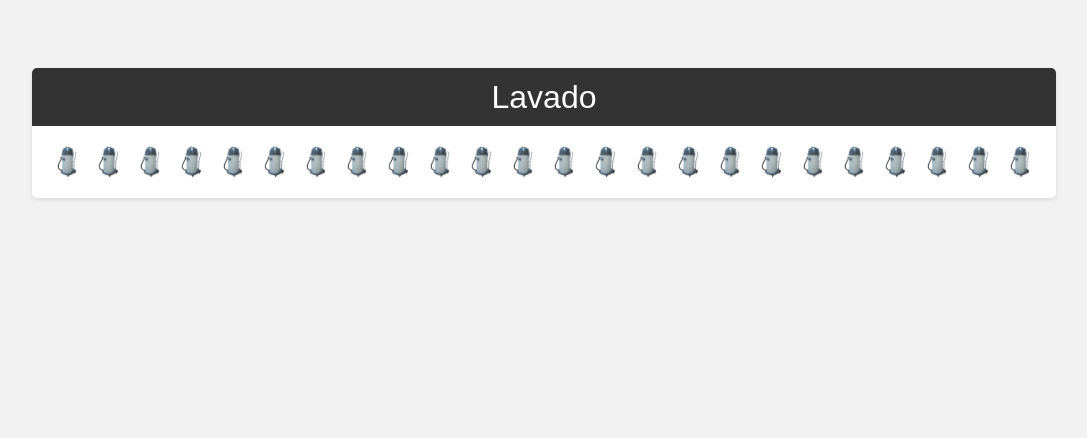
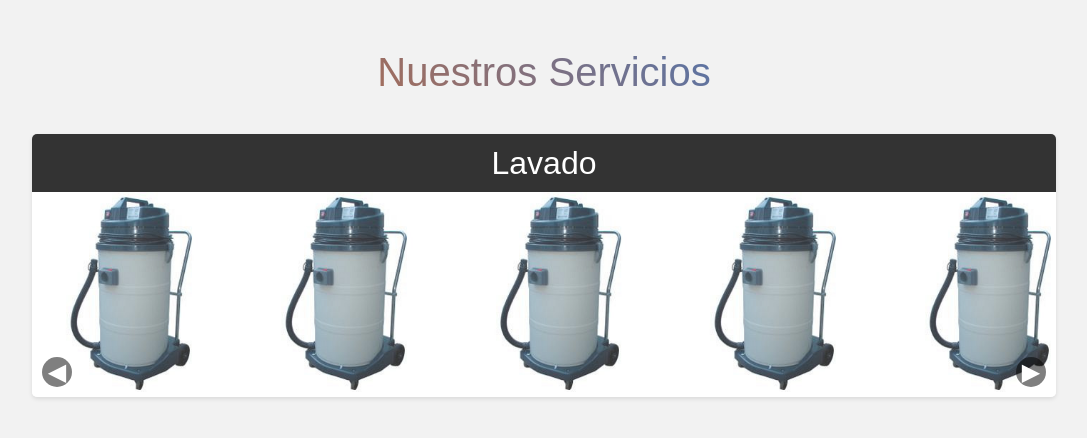
Before and after one commit to fernandocarrigar/ServiSum, a PHP site: page /index.php?page=Servicios in a window 1280 px wide. Shown: the part 100-538 px from the top of the page, without its empty margins (96-1183 px from the left). Run offline with PHP 8.4, Linux system fonts and the light colour scheme; data that the repository does not hold is empty.

Commit message:
mejora pagina servicios

```diff
--- a/vistas/users/clientes/Servicios.php
+++ b/vistas/users/clientes/Servicios.php
@@ -1,31 +1,11 @@
-<?php
-require_once("modelos/model_archivos.php");
-require_once("modelos/model_publicaciones.php");
-
-if (isset($_GET['ins'])) {
-    if ($_GET['ins'] == "Ok") {
-        echo '<script>alert("Se inserto correctamente");</script>';
-    }
-} elseif (isset($_GET['upd'])) {
-    if ($_GET['upd'] == "Ok") {
-        echo '<script>alert("Se actualizo correctamente");</script>';
-    }
-} elseif (isset($_GET['del'])) {
-    if ($_GET['del'] == "Ok") {
-        echo '<script>alert("Se elimino correctamente");</script>';
-    }
-}
-?>
-
 <!DOCTYPE html>
 <html lang="es">
 
 <head>
     <meta charset="UTF-8">
     <meta name="viewport" content="width=device-width, initial-scale=1.0">
-    <title>Galería de Servicios</title>
+    <title>Galería de Productos</title>
     <style>
-        /* Estilos generales */
         body {
             font-family: Arial, sans-serif;
             background-color: #f2f2f2;
@@ -35,8 +15,11 @@
 
         h1 {
             text-align: center;
-            padding: 20px 0;
-            color: #333;
+            background: linear-gradient(45deg, #ff6600, #007BFF);
+            -webkit-background-clip: text;
+            background-clip: text;
+            color: transparent;
+            padding-bottom: 10px;
         }
 
         .gallery {
@@ -62,71 +45,164 @@
             margin: 0;
         }
 
-        .images {
-            display: flex;
-            flex-wrap: nowrap;
-            overflow-x: auto;
-            padding: 20px;
+        .carousel-container {
+            overflow: hidden;
+            position: relative;
         }
 
-        .images img {
-            width: 0;
-            flex-grow: 1;
+        .image-carousel {
+            display: flex;
+            transition: transform 0.5s ease;
+        }
+
+        .image {
+            flex: 0 0 calc(100% / 5);
+            position: relative;
+            margin-right: 10px;
+            overflow: hidden;
+            cursor: pointer;
+        }
+
+        .image img {
+            width: 100%;
+            height: auto;
             object-fit: cover;
             opacity: 0.8;
-            transition: width 0.2s ease, opacity 0.2s ease, filter 0.2s ease;
-            margin-right: 10px;
+            transition: transform 0.2s ease, opacity 0.2s ease, filter 0.2s ease;
         }
 
-        .images img:last-child {
-            margin-right: 0;
-        }
-
-        .images img:hover {
-            cursor: crosshair;
-            width: 300px;
+        .image:hover img {
+            transform: scale(1.1);
             opacity: 1;
             filter: contrast(120%);
         }
 
-        /* Estilos para dispositivos móviles */
+        .description {
+            position: absolute;
+            background-color: rgba(0, 0, 0, 0.7);
+            color: #fff;
+            padding: 10px;
+            opacity: 0;
+            transition: opacity 0.2s ease;
+            top: 0;
+            left: 0;
+            right: 0;
+            bottom: 0;
+            display: flex;
+            justify-content: center;
+            align-items: center;
+            text-align: center;
+        }
+
+        .image:hover .description {
+            opacity: 1;
+        }
+
         @media (max-width: 768px) {
             .category {
                 width: 100%;
             }
         }
+
+        .navigation-arrows {
+            position: absolute;
+            width: 30px;
+            height: 30px;
+            background-color: rgba(0, 0, 0, 0.5);
+            color: #fff;
+            text-align: center;
+            font-size: 24px;
+            cursor: pointer;
+            z-index: 2;
+            border-radius: 50%;
+            transition: background-color 0.3s ease;
+            display: flex;
+            align-items: center;
+            justify-content: center;
+        }
+
+        .navigation-arrows.left {
+            left: 10px;
+            top: auto;
+            bottom: 10px;
+        }
+
+        .navigation-arrows.right {
+            right: 10px;
+            top: auto;
+            bottom: 10px;
+        }
+
+        .navigation-arrows:hover {
+            background-color: rgba(0, 0, 0, 0.8);
+        }
     </style>
 </head>
 
 <body>
+    <h1>Nuestros Servicios</h1>
     <section class="gallery">
         <div class="category">
             <h2>Lavado</h2>
-            <div class="images">
-                <img src="descarga2.png" alt="Plomería 1">
-                <img src="descarga2.png" alt="Plomería 2">
-                <img src="descarga2.png" alt="Plomería 3">
-                <img src="descarga2.png" alt="Plomería 4">
-                <img src="descarga2.png" alt="Plomería 5">
-                <img src="descarga2.png" alt="Plomería 6">
-                <img src="descarga2.png" alt="Plomería 1">
-                <img src="descarga2.png" alt="Plomería 2">
-                <img src="descarga2.png" alt="Plomería 3">
-                <img src="descarga2.png" alt="Plomería 4">
-                <img src="descarga2.png" alt="Plomería 5">
-                <img src="descarga2.png" alt="Plomería 6">
-                <img src="descarga2.png" alt="Plomería 1">
-                <img src="descarga2.png" alt="Plomería 2">
-                <img src="descarga2.png" alt="Plomería 3">
-                <img src="descarga2.png" alt="Plomería 4">
-                <img src="descarga2.png" alt="Plomería 5">
-                <img src="descarga2.png" alt="Plomería 6">
-                <img src="descarga2.png" alt="Plomería 1">
-                <img src="descarga2.png" alt="Plomería 2">
-                <img src="descarga2.png" alt="Plomería 3">
-                <img src="descarga2.png" alt="Plomería 4">
-                <img src="descarga2.png" alt="Plomería 5">
-                <img src="descarga2.png" alt="Plomería 6">
+            <!-- Contenedor del carrusel -->
+            <div class="carousel-container">
+                <!-- Flechas de navegación -->
+                <div class="navigation-arrows left" id="prevButton">&#9664;</div>
+                <div class="image-carousel">
+                    <!-- Imagen 1 con descripción -->
+                    <div class="image">
+                        <img src="descarga2.png" alt="Producto 1">
+                        <div class="description">Descripción del Producto 1.</div>
+                    </div>
+                    <!-- Repite este patrón para más imágenes -->
+                    <div class="image">
+                        <img src="descarga2.png" alt="Producto 2">
+                        <div class="description">Descripción del Producto 2.</div>
+                    </div>
+                    <div class="image">
+                        <img src="descarga2.png" alt="Producto 3">
+                        <div class="description">Descripción del Producto 3.</div>
+                    </div>
+                    <div class="image">
+                        <img src="descarga2.png" alt="Producto 4">
+                        <div class="description">Descripción del Producto 4.</div>
+                    </div>
+                    <div class="image">
+                        <img src="descarga2.png" alt="Producto 5">
+                        <div class="description">Descripción del Producto 5.</div>
+                    </div>
+                    <!-- Repite este patrón para más imágenes -->
+                    <div class="image">
+                        <img src="descarga2.png" alt="Producto 6">
+                        <div class="description">Descripción del Producto 6.</div>
+                    </div>
+                    <!-- Puedes agregar más imágenes aquí -->
+                    <div class="image">
+                        <img src="descarga2.png" alt="Producto 7">
+                        <div class="description">Descripción del Producto 7.</div>
+                    </div>
+                    <div class="image">
+                        <img src="descarga2.png" alt="Producto 8">
+                        <div class="description">Descripción del Producto 8.</div>
+                    </div>
+                    <div class="image">
+                        <img src="descarga2.png" alt="Producto 9">
+                        <div class="description">Descripción del Producto 9.</div>
+                    </div>
+                    <div class="image">
+                        <img src="descarga2.png" alt="Producto 10">
+                        <div class="description">Descripción del Producto 10.</div>
+                    </div>
+                    <div class="image">
+                        <img src="descarga2.png" alt="Producto 11">
+                        <div class="description">Descripción del Producto 11.</div>
+                    </div>
+                    <div class="image">
+                        <img src="descarga2.png" alt="Producto 11">
+                        <div class="description">Descripción del Producto 11.</div>
+                    </div>
+                </div>
+                <div class="navigation-arrows right" id="nextButton">&#9654;</div>
             </div>
         </div>
     </section>
```
Also changed, not shown: recursos/JS/servicios.js (added, +47 -0 lines), recursos/CSS/servicios.css (added).
